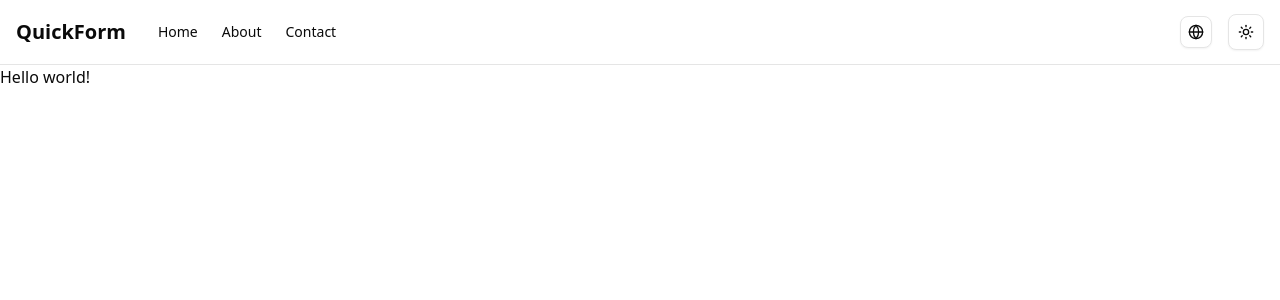
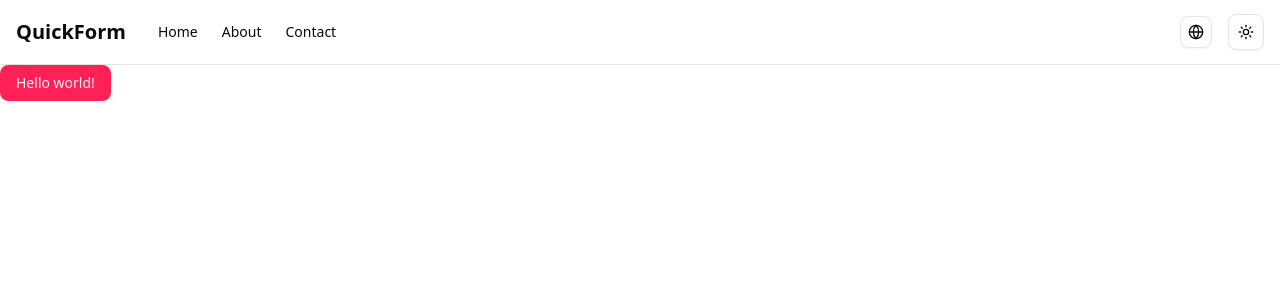
Before and after one commit to GulikoTevzadze/QuickForms, a Next.js app: page /en in a window 1280 px wide. Shown: the top 300 px of the page. Built offline with nearby package versions, Linux system fonts and the light colour scheme.

Commit message:
add auth

```diff
--- a/app/[locale]/page.js
+++ b/app/[locale]/page.js
@@ -1,6 +1,8 @@
 'use client';
 
+import { Button } from '@/components/ui/button';
 import { useTranslations } from 'next-intl';
+
 
 
 export default function Home() {
@@ -8,8 +10,7 @@ export default function Home() {
 
   return (
     <>
-      <h1>{t('title')}</h1>
-
+      <Button>{t('title')}</Button>
 
     </>
   );
--- /dev/null
+++ b/components/SignInForm.jsx
@@ -0,0 +1,39 @@
+export default function SignInForm() {
+  return (
+    <>
+      <form
+        className="w-full flex justify-center items-center flex-col"
+        onSubmit={handleSubmit(onHandleSubmit)}
+      >
+        <div className="w-full mb-2.5 flex flex-col gap-1.5">
+          <Label htmlFor="email">Email</Label>
+          <Input
+            type="email"
+            id="email"
+            placeholder="Email"
+            className={cn(errors.email ? "border-red-500" : "")}
+          />
+          {errors.email && <span className="text-red-500 text-sm">{errors.email.message}</span>}
+        </div>
+        <div className="w-full mb-2.5 flex flex-col gap-1.5">
+          <Label htmlFor="password">Password</Label>
+          <Input
+            type="password"
+            id="password"
+            placeholder="Password"
+
+          />
+          {errors.password && <span className="text-red-500 text-sm">{errors.password.message}</span>}
+        </div>
+        <Button
+          type="submit"
+          variant="gost"
+
+          disabled={isLoading}
+        >
+          {/* {isLoading ? "Signing in..." : "Sign In"} */}
+        </Button>
+      </form>
+    </>
+  )
+}
--- /dev/null
+++ b/components/SignUpForm.jsx
@@ -0,0 +1,39 @@
+export default function SignUpForm() {
+  return (
+    <>
+      <form
+        className="w-full flex justify-center items-center flex-col"
+        onSubmit={handleSubmit(onHandleSubmit)}
+      >
+        <div className="w-full mb-2.5 flex flex-col gap-1.5">
+          <Label htmlFor="email">Email</Label>
+          <Input
+            type="email"
+            id="email"
+            placeholder="Email"
+            className={cn(errors.email ? "border-red-500" : "")}
+          />
+          {errors.email && <span className="text-red-500 text-sm">{errors.email.message}</span>}
+        </div>
+        <div className="w-full mb-2.5 flex flex-col gap-1.5">
+          <Label htmlFor="password">Password</Label>
+          <Input
+            type="password"
+            id="password"
+            placeholder="Password"
+            className={cn(errors.password ? "border-red-500" : "")}
+
+          />
+          {errors.password && <span className="text-red-500 text-sm">{errors.password.message}</span>}
+        </div>
+        <Button
+          type="submit"
+          variant="gost"
+          disabled={isLoading}
+        >
+          {/* {isLoading ? "Signing in..." : "Sign In"} */}
+        </Button>
+      </form>
+    </>
+  )
+}
--- /dev/null
+++ b/components/ui/input.jsx
@@ -0,0 +1,24 @@
+import * as React from "react"
+
+import { cn } from "@/lib/utils"
+
+function Input({
+  className,
+  type,
+  ...props
+}) {
+  return (
+    <input
+      type={type}
+      data-slot="input"
+      className={cn(
+        "file:text-foreground placeholder:text-muted-foreground selection:bg-primary selection:text-primary-foreground dark:bg-input/30 border-input flex h-9 w-full min-w-0 rounded-md border bg-transparent px-3 py-1 text-base shadow-xs transition-[color,box-shadow] outline-none file:inline-flex file:h-7 file:border-0 file:bg-transparent file:text-sm file:font-medium disabled:pointer-events-none disabled:cursor-not-allowed disabled:opacity-50 md:text-sm",
+        "focus-visible:border-ring focus-visible:ring-ring/50 focus-visible:ring-[3px]",
+        "aria-invalid:ring-destructive/20 dark:aria-invalid:ring-destructive/40 aria-invalid:border-destructive",
+        className
+      )}
+      {...props} />
+  );
+}
+
+export { Input }
--- /dev/null
+++ b/components/ui/label.jsx
@@ -0,0 +1,23 @@
+"use client"
+
+import * as React from "react"
+import * as LabelPrimitive from "@radix-ui/react-label"
+
+import { cn } from "@/lib/utils"
+
+function Label({
+  className,
+  ...props
+}) {
+  return (
+    <LabelPrimitive.Root
+      data-slot="label"
+      className={cn(
+        "flex items-center gap-2 text-sm leading-none font-medium select-none group-data-[disabled=true]:pointer-events-none group-data-[disabled=true]:opacity-50 peer-disabled:cursor-not-allowed peer-disabled:opacity-50",
+        className
+      )}
+      {...props} />
+  );
+}
+
+export { Label }
--- /dev/null
+++ b/components/ui/tabs.jsx
@@ -0,0 +1,62 @@
+"use client"
+
+import * as React from "react"
+import * as TabsPrimitive from "@radix-ui/react-tabs"
+
+import { cn } from "@/lib/utils"
+
+function Tabs({
+  className,
+  ...props
+}) {
+  return (
+    <TabsPrimitive.Root
+      data-slot="tabs"
+      className={cn("flex flex-col gap-2", className)}
+      {...props} />
+  );
+}
+
+function TabsList({
+  className,
+  ...props
+}) {
+  return (
+    <TabsPrimitive.List
+      data-slot="tabs-list"
+      className={cn(
+        "bg-muted text-muted-foreground inline-flex h-9 w-fit items-center justify-center rounded-lg p-[3px]",
+        className
+      )}
+      {...props} />
+  );
+}
+
+function TabsTrigger({
+  className,
+  ...props
+}) {
+  return (
+    <TabsPrimitive.Trigger
+      data-slot="tabs-trigger"
+      className={cn(
+        "data-[state=active]:bg-background dark:data-[state=active]:text-foreground focus-visible:border-ring focus-visible:ring-ring/50 focus-visible:outline-ring dark:data-[state=active]:border-input dark:data-[state=active]:bg-input/30 text-foreground dark:text-muted-foreground inline-flex h-[calc(100%-1px)] flex-1 items-center justify-center gap-1.5 rounded-md border border-transparent px-2 py-1 text-sm font-medium whitespace-nowrap transition-[color,box-shadow] focus-visible:ring-[3px] focus-visible:outline-1 disabled:pointer-events-none disabled:opacity-50 data-[state=active]:shadow-sm [&_svg]:pointer-events-none [&_svg]:shrink-0 [&_svg:not([class*='size-'])]:size-4",
+        className
+      )}
+      {...props} />
+  );
+}
+
+function TabsContent({
+  className,
+  ...props
+}) {
+  return (
+    <TabsPrimitive.Content
+      data-slot="tabs-content"
+      className={cn("flex-1 outline-none", className)}
+      {...props} />
+  );
+}
+
+export { Tabs, TabsList, TabsTrigger, TabsContent }
--- a/globals.css
+++ b/globals.css
@@ -44,78 +44,81 @@
 }
 
 :root {
-  --radius: 0.625rem;
+  --radius: 0.65rem;
   --background: oklch(1 0 0);
-  --foreground: oklch(0.145 0 0);
+  --foreground: oklch(0.141 0.005 285.823);
   --card: oklch(1 0 0);
-  --card-foreground: oklch(0.145 0 0);
+  --card-foreground: oklch(0.141 0.005 285.823);
   --popover: oklch(1 0 0);
-  --popover-foreground: oklch(0.145 0 0);
-  --primary: oklch(0.205 0 0);
-  --primary-foreground: oklch(0.985 0 0);
-  --secondary: oklch(0.97 0 0);
-  --secondary-foreground: oklch(0.205 0 0);
-  --muted: oklch(0.97 0 0);
-  --muted-foreground: oklch(0.556 0 0);
-  --accent: oklch(0.97 0 0);
-  --accent-foreground: oklch(0.205 0 0);
+  --popover-foreground: oklch(0.141 0.005 285.823);
+  --primary: oklch(0.645 0.246 16.439);
+  --primary-foreground: oklch(0.969 0.015 12.422);
+  --secondary: oklch(0.967 0.001 286.375);
+  --secondary-foreground: oklch(0.21 0.006 285.885);
+  --muted: oklch(0.967 0.001 286.375);
+  --muted-foreground: oklch(0.552 0.016 285.938);
+  --accent: oklch(0.967 0.001 286.375);
+  --accent-foreground: oklch(0.21 0.006 285.885);
   --destructive: oklch(0.577 0.245 27.325);
-  --border: oklch(0.922 0 0);
-  --input: oklch(0.922 0 0);
-  --ring: oklch(0.708 0 0);
+  --border: oklch(0.92 0.004 286.32);
+  --input: oklch(0.92 0.004 286.32);
+  --ring: oklch(0.645 0.246 16.439);
   --chart-1: oklch(0.646 0.222 41.116);
   --chart-2: oklch(0.6 0.118 184.704);
   --chart-3: oklch(0.398 0.07 227.392);
   --chart-4: oklch(0.828 0.189 84.429);
   --chart-5: oklch(0.769 0.188 70.08);
   --sidebar: oklch(0.985 0 0);
-  --sidebar-foreground: oklch(0.145 0 0);
-  --sidebar-primary: oklch(0.205 0 0);
-  --sidebar-primary-foreground: oklch(0.985 0 0);
-  --sidebar-accent: oklch(0.97 0 0);
-  --sidebar-accent-foreground: oklch(0.205 0 0);
-  --sidebar-border: oklch(0.922 0 0);
-  --sidebar-ring: oklch(0.708 0 0);
+  --sidebar-foreground: oklch(0.141 0.005 285.823);
+  --sidebar-primary: oklch(0.645 0.246 16.439);
+  --sidebar-primary-foreground: oklch(0.969 0.015 12.422);
+  --sidebar-accent: oklch(0.967 0.001 286.375);
+  --sidebar-accent-foreground: oklch(0.21 0.006 285.885);
+  --sidebar-border: oklch(0.92 0.004 286.32);
+  --sidebar-ring: oklch(0.645 0.246 16.439);
 }
 
 .dark {
-  --background: oklch(0.145 0 0);
+  --background: oklch(0.141 0.005 285.823);
   --foreground: oklch(0.985 0 0);
-  --card: oklch(0.205 0 0);
+  --card: oklch(0.21 0.006 285.885);
   --card-foreground: oklch(0.985 0 0);
-  --popover: oklch(0.205 0 0);
+  --popover: oklch(0.21 0.006 285.885);
   --popover-foreground: oklch(0.985 0 0);
-  --primary: oklch(0.922 0 0);
-  --primary-foreground: oklch(0.205 0 0);
-  --secondary: oklch(0.269 0 0);
+  --primary: oklch(0.645 0.246 16.439);
+  --primary-foreground: oklch(0.969 0.015 12.422);
+  --secondary: oklch(0.274 0.006 286.033);
   --secondary-foreground: oklch(0.985 0 0);
-  --muted: oklch(0.269 0 0);
-  --muted-foreground: oklch(0.708 0 0);
-  --accent: oklch(0.269 0 0);
+  --muted: oklch(0.274 0.006 286.033);
+  --muted-foreground: oklch(0.705 0.015 286.067);
+  --accent: oklch(0.274 0.006 286.033);
   --accent-foreground: oklch(0.985 0 0);
   --destructive: oklch(0.704 0.191 22.216);
   --border: oklch(1 0 0 / 10%);
   --input: oklch(1 0 0 / 15%);
-  --ring: oklch(0.556 0 0);
+  --ring: oklch(0.645 0.246 16.439);
   --chart-1: oklch(0.488 0.243 264.376);
   --chart-2: oklch(0.696 0.17 162.48);
   --chart-3: oklch(0.769 0.188 70.08);
   --chart-4: oklch(0.627 0.265 303.9);
   --chart-5: oklch(0.645 0.246 16.439);
-  --sidebar: oklch(0.205 0 0);
+  --sidebar: oklch(0.21 0.006 285.885);
   --sidebar-foreground: oklch(0.985 0 0);
-  --sidebar-primary: oklch(0.488 0.243 264.376);
-  --sidebar-primary-foreground: oklch(0.985 0 0);
-  --sidebar-accent: oklch(0.269 0 0);
+  --sidebar-primary: oklch(0.645 0.246 16.439);
+  --sidebar-primary-foreground: oklch(0.969 0.015 12.422);
+  --sidebar-accent: oklch(0.274 0.006 286.033);
   --sidebar-accent-foreground: oklch(0.985 0 0);
   --sidebar-border: oklch(1 0 0 / 10%);
-  --sidebar-ring: oklch(0.556 0 0);
+  --sidebar-ring: oklch(0.645 0.246 16.439);
 }
+
+
 
 @layer base {
   * {
     @apply border-border outline-ring/50;
   }
+
   body {
     @apply bg-background text-foreground;
   }
--- a/package.json
+++ b/package.json
@@ -11,7 +11,9 @@
   "dependencies": {
     "@prisma/client": "^6.8.2",
     "@radix-ui/react-dropdown-menu": "^2.1.15",
+    "@radix-ui/react-label": "^2.1.7",
     "@radix-ui/react-slot": "^1.2.3",
+    "@radix-ui/react-tabs": "^1.1.12",
     "class-variance-authority": "^0.7.1",
     "clsx": "^2.1.1",
     "lucide-react": "^0.511.0",
@@ -20,6 +22,7 @@
     "next-themes": "^0.4.6",
     "react": "^19.0.0",
     "react-dom": "^19.0.0",
+    "react-hook-form": "^7.57.0",
     "tailwind-merge": "^3.3.0"
   },
   "devDependencies": {
```
Also changed, not shown: 1 other file (tests, documents, lock files or other folders).
